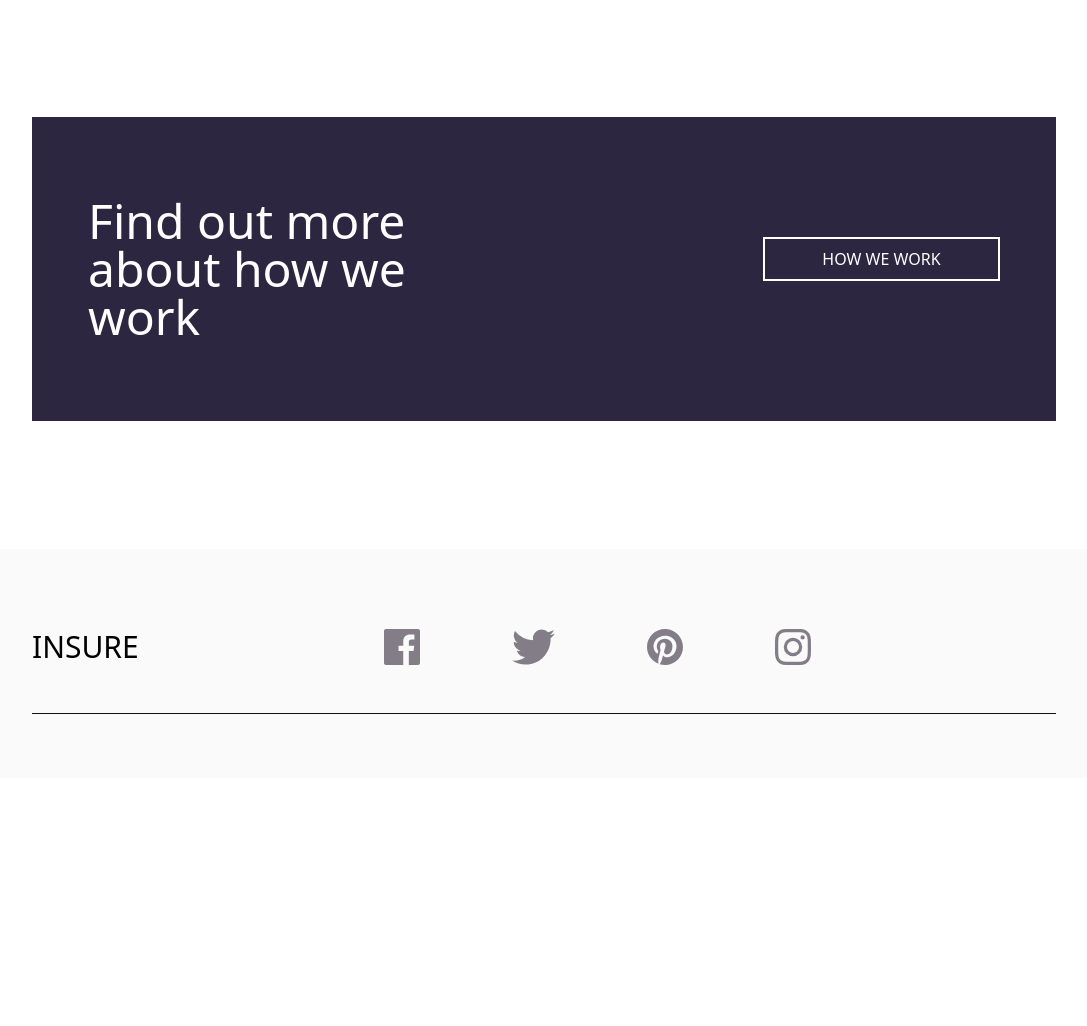
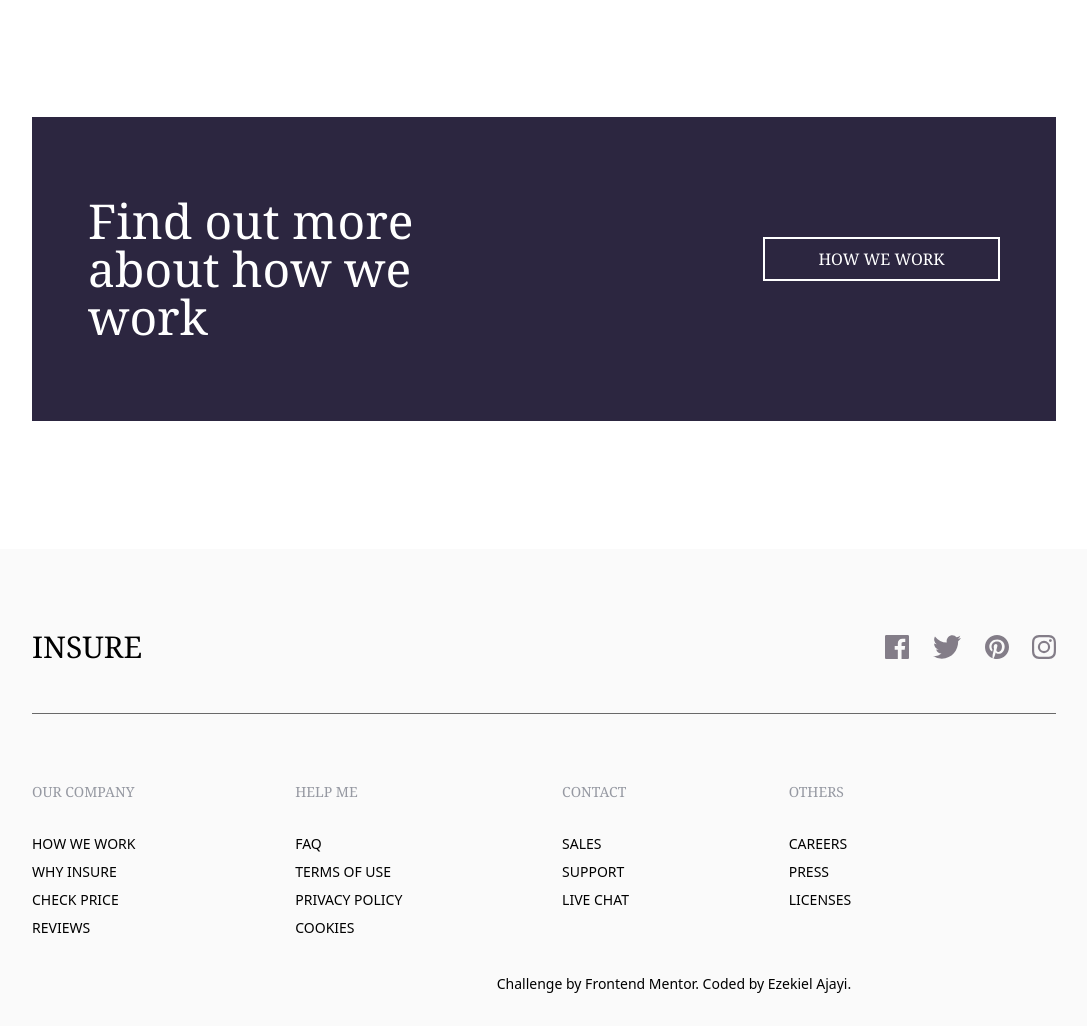
Before and after one commit to altramax/Insure-landing-page, a plain HTML site: page index.html in a window 1280 px wide. Shown: the part 1358-2384 px from the top of the page, without its empty margins (96-1183 px from the left). Before the commit the page ends 2136 px from the top, so only its background shows below. Drawn offline with nearby package versions, Linux system fonts and the light colour scheme.

Commit message:
Insure Landing page coded with Html and styled with tailwindcss

```diff
--- a/index.html
+++ b/index.html
@@ -9,7 +9,7 @@
 </head>
 <body>
     <header>
-        <nav class="flex justify-between items-center p-5 md:px-16 lg:px-32">
+        <nav class="font-serif flex justify-between items-center p-5 md:px-16 lg:px-32">
             <span class="text-3xl">INSURE</span>
             <div class="w-3/4 flex justify-end">
                <img src="./images/icon-hamburger.svg" alt="Menu" class="w-10 md:hidden md:w-0">
@@ -22,16 +22,13 @@
             </div>
         </nav>
         <div class=" bg-[#2c2640]  md:px-16 lg:px-32 md:flex md:flex-row-reverse md:justify-between md:pt-8  lg:pt-24">
-          <!-- <img src="./images/bg-pattern-intro-left-desktop.svg" alt="pattern" class="absolute hidden lg:block" > -->
             <picture class="md:w-[50%] lg:mb-[-9rem]">
                 <source srcset="./images/image-intro-desktop.jpg" media="(min-width:1024px)" class="w-full">
                 <img src="./images/image-intro-desktop.jpg" alt="a family" class="w-full">
             </picture>
             <div class="text-center text-[#ffffff] p-8 md:w-[47%] md:p-0 md:text-start pb-16">
-                    <!-- <img src="./images/bg-pattern-intro-left-mobile.svg" alt="pattern" class="absolute lg:hidden
-                     lg:w-0 ml-[-2rem] mt-[-2.1rem] md:ml-[-6rem] md:mt-[-8rem]"> -->
                      <div class="border-solid md:w-32 md:border-1 md:border-t md:border-white md:pb-4 lg:pb-24"></div>
-                <h1 class="text-4xl font-bold pb-4 pt-12 md:pt-0 lg:text-5xl">Humanizing your insurance.</h1>
+                <h1 class="text-4xl font-bold pb-4 pt-12 md:pt-0 lg:text-5xl font-serif">Humanizing your insurance.</h1>
                 <p class="text-base">Get your life insurance coverage easier and
                      faster. We blend our expertise and technology to help you find
                       the plan that's right for you. Ensure you and your loved ones are protected.</p>
@@ -43,50 +40,73 @@
         <section class="mt-28 p-6  md:px-16 lg:px-32 lg:mt-60">
                     <div class="ml-0 mr-auto text-center">
                         <div class="border-solid w-32 border-1 border-t border-[#2c2640] my-6 mx-auto lg:ml-0"></div>
-                        <h1 class="text-5xl lg:text-start md:text-6xl">We're different</h1>
+                        <h1 class="text-5xl lg:text-start md:text-6xl font-serif">We're different</h1>
                     </div>
                 <div class="lg:flex  text-center justify-between lg:text-start">
-                    <div class="m-auto lg:w-[31%]">
+                    <div class="mx-auto lg:w-[31%]">
                         <img src="./images/icon-snappy-process.svg" alt="snappy" class="mx-auto mt-20 mb-10 lg:ml-0">
-                        <h2 class="text-3xl font-bold mb-6">Snappy Process</h2>
+                        <h2 class="text-3xl font-bold mb-6 font-serif">Snappy Process</h2>
                         <p>Our application process can be completed in minutes,
                             not hours. Don't get stuck filling in tedious forms.</p>
                     </div>
-                    <div class="m-auto lg:w-[31%]">
+                    <div class="mx-auto lg:w-[31%]">
                         <img src="./images/icon-affordable-prices.svg" alt="Affordable" class="mx-auto mt-20 mb-10 lg:ml-0">
-                        <h2 class="text-3xl font-bold mb-6">Affordable Prices</h2>
+                        <h2 class="text-3xl font-bold mb-6 font-serif">Affordable Prices</h2>
                         <p>We don't want you worrying about high monthly costs.
                             Our prices may be low, but we still offer the best coverage possible.</p>
                     </div>
-                    <div class="m-auto  lg:w-[31%]">
+                    <div class="mx-auto  lg:w-[31%]">
                         <img src="./images/icon-people-first.svg" alt="people" class="mx-auto mt-20 mb-10 lg:ml-0">
-                        <h2 class="text-3xl font-bold mb-6">People First</h2>
+                        <h2 class="text-3xl font-bold mb-6 font-serif">People First</h2>
                         <p>Our plans aren't full of conditionals and clauses to prevent payouts. We make sure you're covered when you need it.</p>
                     </div>
                 </div>
         </section>
-        <section class="text-white bg-[#2c2640] px-4 py-20 mx-6 my-24 text-center  md:mx-16 lg:mx-32 md:flex md:justify-between md:items-center md:px-14">
-            <!-- <img src="./images/bg-pattern-how-we-work-mobile.svg" alt="pattern" class="absolute"> -->
+        <section class="text-white bg-[#2c2640] px-4 py-20 mx-6 my-24 text-center  md:mx-16 lg:mx-32 md:flex md:justify-between md:items-center md:px-14 font-serif">
             <p class="font-extrabolder text-4xl md:w-[47%] md:text-start lg:text-5xl">Find out more about how we work</p>
             <a href="#" class="block mt-10 text-center border-2 border-white px-3 py-2 w-[60%] m-auto uppercase md:w-[40%] lg:w-[26%] md:mr-0 ">how we work</a>
         </section>
     </main>
     <footer class="bg-[#fafafa] md:px-16 lg:px-32">
-        <div class="flex flex-col text-center mx-auto pt-20 mt-32 md:flex-row">
-            <span class="block pb-6 text-3xl">INSURE</span>
-            <div class="mx-auto flex justify-between w-5/12 pb-6">
+        <div class="flex flex-col text-center mx-auto pt-20 mt-32 md:flex-row md:justify-between items-center">
+            <span class="block pb-6 text-3xl font-serif">INSURE</span>
+            <div class="h-12 mx-auto flex justify-between w-5/12 pb-6 md:mr-0 md:w-2/12">
                 <img src="./images/icon-facebook.svg" alt="facebook">
                 <img src="./images/icon-twitter.svg" alt="twitter">
                 <img src="./images/icon-pinterest.svg" alt="pinterest">
                 <img src="./images/icon-instagram.svg" alt="instagram">
             </div>
         </div>
-            <div class="border-solid border-1 border-t border-[#0f0f0f] mx-6 pb-16 mt-6 mx-auto lg:ml-0"></div>
-        <div>
-
+            <div class="border-solid border-1 border-t border-[#696969] mx-6 md:mx-0 pb-16 mt-6 mx-auto lg:ml-0"></div>
+        <div class="text-center md:flex md:justify-between md:w-[80%] md:text-start">
+           <div class="mb-8 text-sm leading-7">
+                <h3 class="mb-6 text-[#9699a2] font-serif">OUR COMPANY</h3>
+                <p>HOW WE WORK</p>
+                <p>WHY INSURE</p>
+                <p>CHECK PRICE</p>
+                <p>REVIEWS</p>
+           </div>
+           <div class="mb-8 text-sm leading-7">
+                <h3 class="mb-6 text-[#9699a2] font-serif">HELP ME</h3>
+                <p>FAQ</p>
+                <p>TERMS OF USE</p>
+                <p>PRIVACY POLICY</p>
+                <p>COOKIES</p>
+           </div>
+           <div class="mb-8 text-sm leading-7">
+                <h3 class="mb-6 text-[#9699a2] font-serif">CONTACT</h3>
+                <p>SALES</p>
+                <p>SUPPORT</p>
+                <p>LIVE CHAT</p>
+           </div>
+           <div class="mb-8 text-sm leading-7">
+                <h3 class="mb-6 text-[#9699a2] font-serif">OTHERS</h3>
+                <p>CAREERS</p>
+                <p>PRESS</p>
+                <p>LICENSES</p>
+           </div>
         </div>
+        <p class="md:w-[80%] text-sm pb-8 text-center md:text-end">Challenge by <a href="https://www.frontendmentor.io?ref=challenge" target="_blank">Frontend Mentor</a>. Coded by <a href="https://www.frontendmentor.io/profile/Altramax">Ezekiel Ajayi</a>.</p>
     </footer>
-
-
 </body>
 </html>
```
Also changed, not shown: styles.css (deleted).
